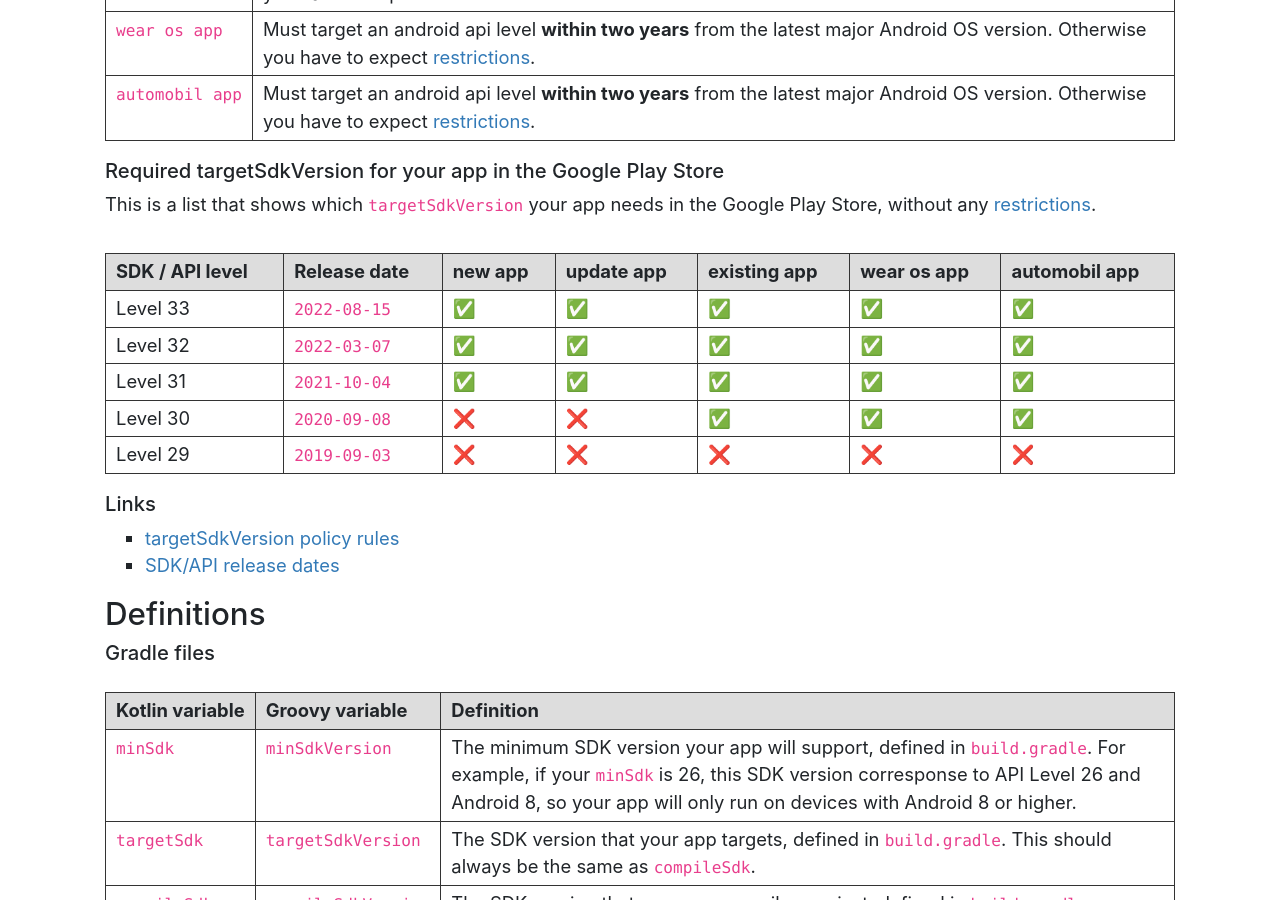
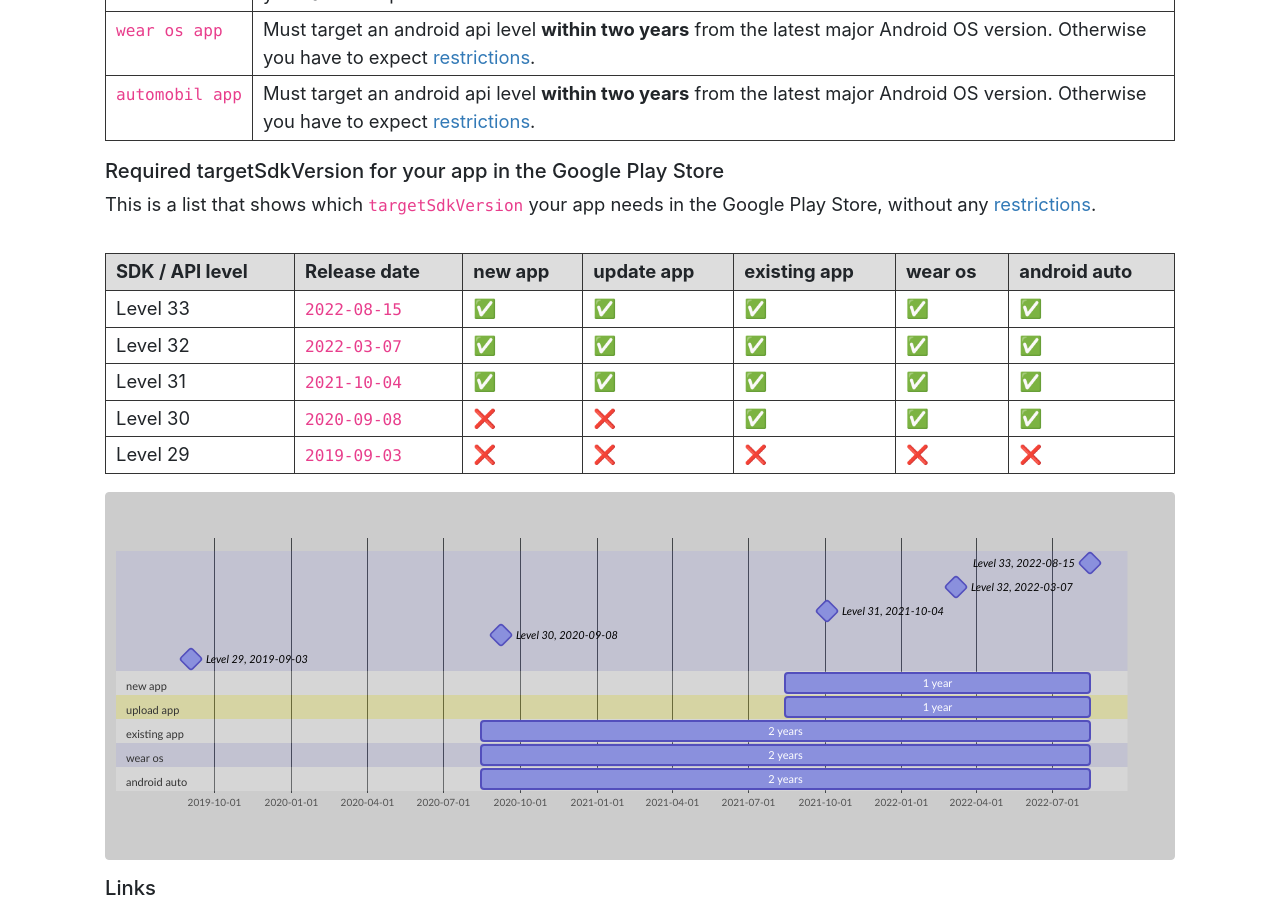
Before and after one commit to ebelinski/apilevels, a Jekyll site: the page built from index.md, in a window 1280 px wide and 900 px high, scrolled down 2020 px. Built offline with Jekyll 4.4.1, drawn with Linux system fonts in a browser that asks for light colours; comment, search, counter and statistics services are not loaded.

Commit message:
added gantt chart

```diff
--- a/_layouts/default.html
+++ b/_layouts/default.html
@@ -14,5 +14,9 @@
     {% if jekyll.environment == 'production' %}
     {% include analytics.html %}
     {% endif %}
+    <script type="module">
+      import mermaid from 'https://cdn.jsdelivr.net/npm/mermaid@9/dist/mermaid.esm.min.mjs';
+      mermaid.initialize({ startOnLoad: true });
+    </script>
   </body>
 </html>
--- a/index.md
+++ b/index.md
@@ -327,7 +327,7 @@
 
 This is a list that shows which <code>targetSdkVersion</code> your app needs in the Google Play Store, without any <a href="https://android-developers.googleblog.com/2022/04/expanding-plays-target-level-api-requirements-to-strengthen-user-security.html">restrictions</a>.
 
-<div class="table-responsive">
+<div id="target-policy-table" class="table-responsive">
 <table class="full-width">
   <tr>
     <th>SDK / API level</th>
@@ -335,8 +335,8 @@
     <th>new app</th>
     <th>update app</th>
     <th>existing app</th>
-    <th>wear os app</th>
-    <th>automobil app</th>
+    <th>wear os</th>
+    <th>android auto</th>
   </tr>
   <tr>
     <td>Level 33</td>
@@ -385,6 +385,26 @@
   </tr>
 </table>
 </div>
+
+<pre id="target-policy-gantt" class="mermaid" style="background-color: #ccc">
+    gantt
+        dateFormat  YYYY-MM-DD
+        Level 33, 2022-08-15 : milestone, m1, 2022-08-15, 1m
+        Level 32, 2022-03-07 : milestone, m1, 2022-03-07, 1m
+        Level 31, 2021-10-04 : milestone, m1, 2021-10-04, 1m
+        Level 30, 2020-09-08 : milestone, m1, 2020-09-08, 1m
+        Level 29, 2019-09-03 : milestone, m1, 2019-09-03, 1m
+        section new app
+        1 year          :a1, 2021-08-15, 1y
+        section upload app
+        1 year      :2021-08-15, 1y
+        section existing app
+        2 years      :2020-08-15, 2y
+        section wear os
+        2 years      :2020-08-15, 2y
+        section android auto
+        2 years      :2020-08-15, 2y
+</pre>
 
 #### Links
 * [targetSdkVersion policy rules](https://support.google.com/googleplay/android-developer/answer/11926878)
```
